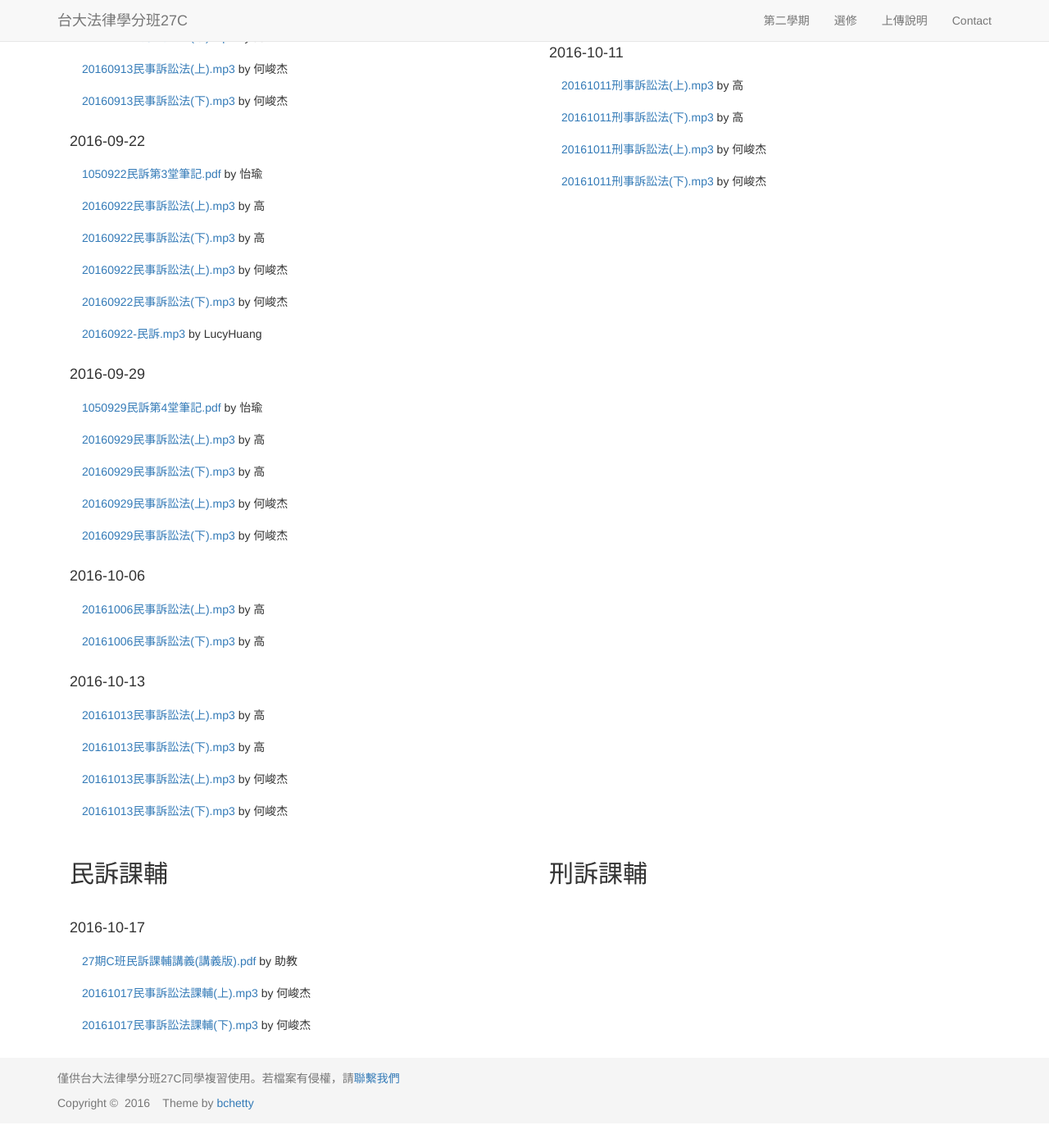
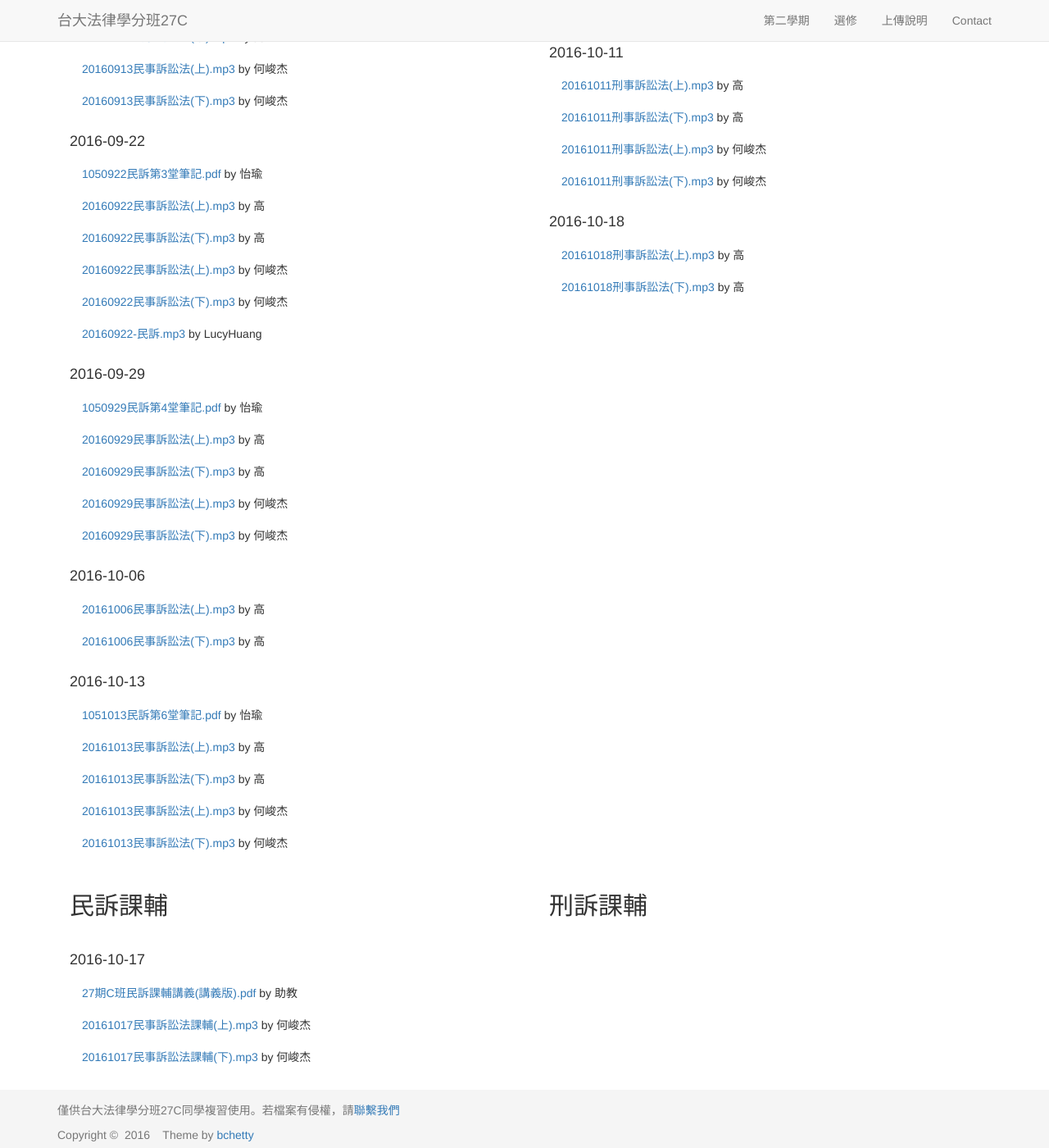
Before and after one commit to maxmilian/ntu_specs_law, a Jekyll site: the page built from semester2/index.html, in a window 1280 px wide and 1400 px high, scrolled down 492 px. Shown: the whole window at 82% size. Built offline with Jekyll 4.4.1, drawn with Linux system fonts in a browser that asks for light colours; nearby versions of some CDN libraries.

Commit message:
add record 2016-10-18

```diff
--- a/semester2/index.html
+++ b/semester2/index.html
@@ -49,6 +49,7 @@ layout: template1
       </ul>
       <h4>2016-10-13</h4>
       <ul class="list-group">
+        <li class="list-group-item"><a href="/ntu_specs_law/semester2/civil_procedure/doc/civil_procedure_6.pdf">1051013民訴第6堂筆記.pdf</a> by 怡瑜</li>
         <li class="list-group-item"><a href="{{ site.civil_procedure_record }}/Kao_6_1.mp3">20161013民事訴訟法(上).mp3</a> by 高</li>
         <li class="list-group-item"><a href="{{ site.civil_procedure_record }}/Kao_6_2.mp3">20161013民事訴訟法(下).mp3</a> by 高</li>
         <li class="list-group-item"><a href="{{ site.civil_procedure_record }}/Ho_6_1.mp3">20161013民事訴訟法(上).mp3</a> by 何峻杰</li>
@@ -78,6 +79,11 @@ layout: template1
         <li class="list-group-item"><a href="{{ site.criminal_procedure_record }}/Ho_3_1.mp3">20161011刑事訴訟法(上).mp3</a> by 何峻杰</li>
         <li class="list-group-item"><a href="{{ site.criminal_procedure_record }}/Ho_3_2.mp3">20161011刑事訴訟法(下).mp3</a> by 何峻杰</li>
       </ul>
+      <h4>2016-10-18</h4>
+      <ul class="list-group">
+        <li class="list-group-item"><a href="{{ site.criminal_procedure_record }}/Kao_4_1.mp3">20161018刑事訴訟法(上).mp3</a> by 高</li>
+        <li class="list-group-item"><a href="{{ site.criminal_procedure_record }}/Kao_4_2.mp3">20161018刑事訴訟法(下).mp3</a> by 高</li>
+      </ul>
     </div>
   </div>
   <div class="row">
```
Also changed, not shown: 1 other file.
